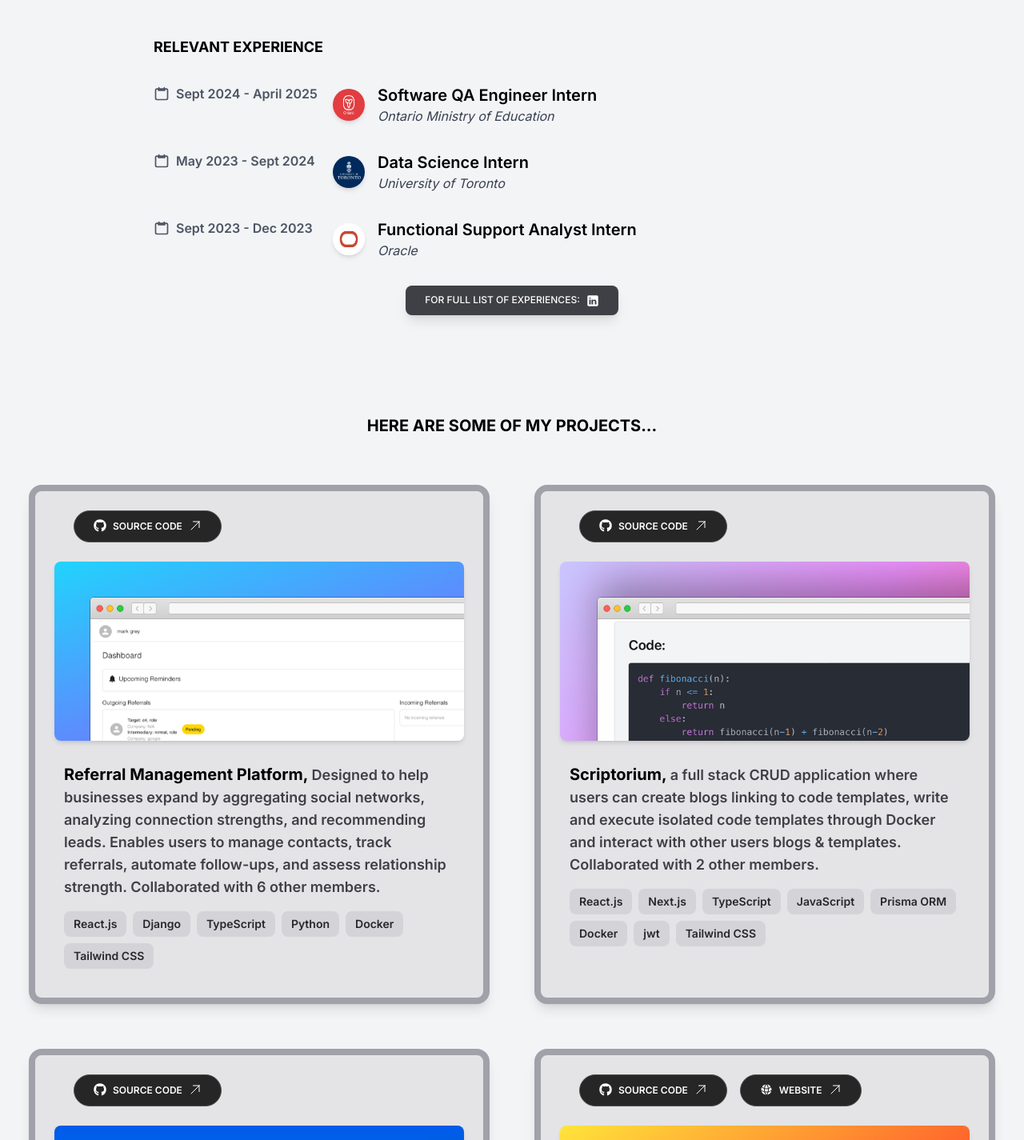
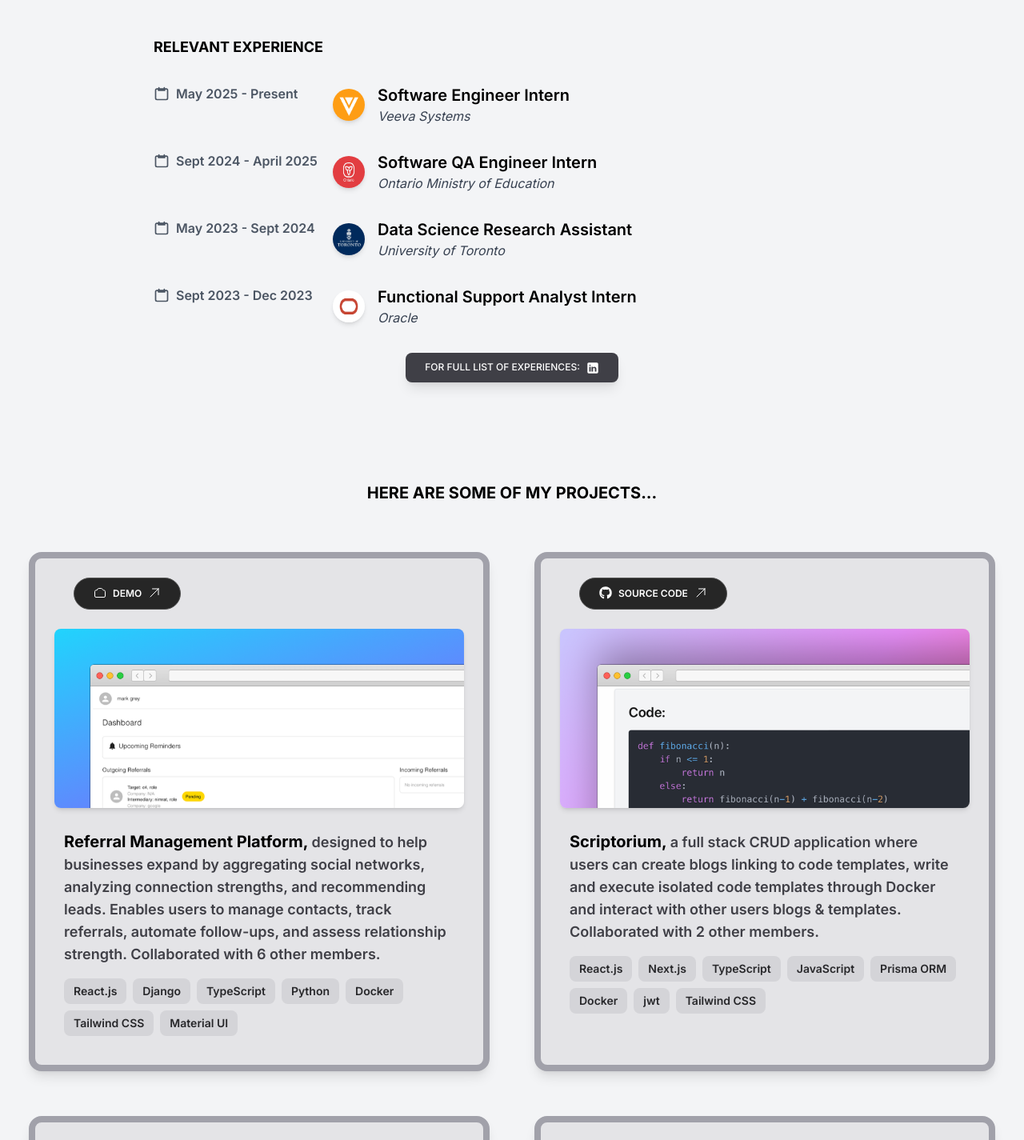
Before and after one commit to NimratGrewal/my-portfolio, a Next.js app: page / in a window 1280 px wide. Shown: the part 900-2325 px from the top of the page at 80% size. Built offline with nearby package versions, Linux system fonts and the light colour scheme.

Commit message:
updating main page with links

```diff
--- a/components/cards/project_card.tsx
+++ b/components/cards/project_card.tsx
@@ -21,10 +21,13 @@
     tags: String[];
     is_deployed: boolean;
     project_link:string;
-    website_link:string
+    website_link:string;
+    demo_link: string;
+    has_demo: boolean;
+    has_source_code_link: boolean;
 }
 
-const ProjectCard: React.FC<ProjectInputProps> = ({desc, website_link, project_link, is_deployed, title, cardDetails, className, onClick, image, tags}) => {
+const ProjectCard: React.FC<ProjectInputProps> = ({desc, website_link, has_source_code_link, project_link, is_deployed, title, has_demo, cardDetails, className, onClick, image, tags, demo_link}) => {
     const handleChange = (event: ChangeEvent<HTMLInputElement>) => {
         onClick(event.target.value);
     };
@@ -40,7 +43,7 @@
       >
 
             <div className="flex flex-row justify-start gap-4 items-center mb-6 ml-6">
-            <a
+            {has_source_code_link &&<a
             href={project_link} // Replace with your LinkedIn URL
             target="_blank"
             rel="noopener noreferrer"
@@ -59,7 +62,7 @@
                         <path stroke-linecap="round" stroke-linejoin="round" d="m4.5 19.5 15-15m0 0H8.25m11.25 0v11.25"></path>
                         </svg>
                     </span>
-                    </a>
+                    </a>}
 
                     {is_deployed && <a
             href={website_link} // Replace with your LinkedIn URL
@@ -71,6 +74,24 @@
                         <svg xmlns="http://www.w3.org/2000/svg" viewBox="0 0 24 24" fill="currentColor " className="size-6 inline-flex dark:text-gray-800 text-white">
                         <path d="M21.721 12.752a9.711 9.711 0 0 0-.945-5.003 12.754 12.754 0 0 1-4.339 2.708 18.991 18.991 0 0 1-.214 4.772 17.165 17.165 0 0 0 5.498-2.477ZM14.634 15.55a17.324 17.324 0 0 0 .332-4.647c-.952.227-1.945.347-2.966.347-1.021 0-2.014-.12-2.966-.347a17.515 17.515 0 0 0 .332 4.647 17.385 17.385 0 0 0 5.268 0ZM9.772 17.119a18.963 18.963 0 0 0 4.456 0A17.182 17.182 0 0 1 12 21.724a17.18 17.18 0 0 1-2.228-4.605ZM7.777 15.23a18.87 18.87 0 0 1-.214-4.774 12.753 12.753 0 0 1-4.34-2.708 9.711 9.711 0 0 0-.944 5.004 17.165 17.165 0 0 0 5.498 2.477ZM21.356 14.752a9.765 9.765 0 0 1-7.478 6.817 18.64 18.64 0 0 0 1.988-4.718 18.627 18.627 0 0 0 5.49-2.098ZM2.644 14.752c1.682.971 3.53 1.688 5.49 2.099a18.64 18.64 0 0 0 1.988 4.718 9.765 9.765 0 0 1-7.478-6.816ZM13.878 2.43a9.755 9.755 0 0 1 6.116 3.986 11.267 11.267 0 0 1-3.746 2.504 18.63 18.63 0 0 0-2.37-6.49ZM12 2.276a17.152 17.152 0 0 1 2.805 7.121c-.897.23-1.837.353-2.805.353-.968 0-1.908-.122-2.805-.353A17.151 17.151 0 0 1 12 2.276ZM10.122 2.43a18.629 18.629 0 0 0-2.37 6.49 11.266 11.266 0 0 1-3.746-2.504 9.754 9.754 0 0 1 6.116-3.985Z" />
                         </svg> Website
+
+                        <svg data-slot="icon" fill="none" stroke-width="1.5" stroke="currentColor" viewBox="0 0 24 24" xmlns="http://www.w3.org/2000/svg" aria-hidden="true">
+                        <path stroke-linecap="round" stroke-linejoin="round" d="m4.5 19.5 15-15m0 0H8.25m11.25 0v11.25"></path>
+                        </svg>
+                    </span>
+                    </a>}
+
+                    {has_demo && <a
+            href={demo_link} // Replace with your LinkedIn URL
+            target="_blank"
+            rel="noopener noreferrer"
+                    className="inline-flex rounded-full dark:text-neutral-800 text-white border dark:border-gray-300 border-neutral-600 hover:bg-neutral-900 dark:bg-gray-100 bg-neutral-800 dark:hover:bg-gray-200 px-6 py-2.5 text-xs font-semibold uppercase leading-normal text-white transition duration-150  ease-in-out">
+                    <span className="flex gap-2 [&>svg]:h-4 [&>svg]:w-4">
+
+                    <svg xmlns="http://www.w3.org/2000/svg" fill="none" viewBox="0 0 24 24" stroke-width="1.5" stroke="currentColor" className="size-6 inline-flex dark:text-gray-800 text-white">
+                        <path stroke-linecap="round" stroke-linejoin="round" d="M6.827 6.175A2.31 2.31 0 0 1 5.186 7.23c-.38.054-.757.112-1.134.175C2.999 7.58 2.25 8.507 2.25 9.574V18a2.25 2.25 0 0 0 2.25 2.25h15A2.25 2.25 0 0 0 21.75 18V9.574c0-1.067-.75-1.994-1.802-2.169a47.865 47.865 0 0 0-1.134-.175 2.31 2.31 0 0 1-1.64-1.055l-.822-1.316a2.192 2.192 0 0 0-1.736-1.039 48.774 48.774 0 0 0-5.232 0 2.192 2.192 0 0 0-1.736 1.039l-.821 1.316Z" />
+                        </svg>
+                        Demo
 
                         <svg data-slot="icon" fill="none" stroke-width="1.5" stroke="currentColor" viewBox="0 0 24 24" xmlns="http://www.w3.org/2000/svg" aria-hidden="true">
                         <path stroke-linecap="round" stroke-linejoin="round" d="m4.5 19.5 15-15m0 0H8.25m11.25 0v11.25"></path>
--- a/pages/index.tsx
+++ b/pages/index.tsx
@@ -80,7 +80,7 @@
                     </a>
 
                     <a
-                      href="accessConnect.png" // Replace with your LinkedIn URL
+                      href="Nimrat_Grewal_Resume_April2025.pdf" // Replace with your LinkedIn URL
                       download
                       className="mb-2 mt-4 inline-flex text-gray-600 dark:text-white items-center border border-gray-300 dark:border-neutral-600 dark:hover:bg-neutral-900 bg-gray-100 dark:bg-neutral-800 hover:bg-gray-200 rounded-lg  px-6 py-2.5 text-xs font-semibold uppercase  transition duration-150 ease-in-out"
                     >
@@ -243,6 +243,32 @@
                     <svg xmlns="http://www.w3.org/2000/svg" className="h-5 w-5 mr-2 text-gray-600 dark:text-gray-400" fill="none" viewBox="0 0 24 24" stroke="currentColor">
                       <path stroke-linecap="round" stroke-linejoin="round" stroke-width="2" d="M8 7V3m8 4V3m-9 4h10M5 21h14a2 2 0 002-2V7a2 2 0 00-2-2H5a2 2 0 00-2 2v12a2 2 0 002 2z" />
                     </svg>
+                    May 2025 - Present
+                  </span>
+                </div>
+                {/* details */}
+                <div className="lg:w-3/4 mt-3 lg:mt-0">
+                  <div className="flex items-center space-x-4">
+                    <img src="veeva.png" alt="Veeva Systems Logo" className="w-10 h-10 rounded-full shadow-md"/>
+                    <div>
+                      <h2 className="text-black dark:text-white font-semibold text-xl">
+                        Software Engineer Intern
+                      </h2>
+                      <h3 className="text-gray-700 dark:text-gray-400 italic">
+                        Veeva Systems
+                      </h3>
+                    </div>
+                  </div>
+                </div>
+              </div>
+
+
+              <div className="flex flex-col lg:flex-row items-center lg:items-start">
+                <div className="lg:w-1/4 text-gray-600 dark:text-gray-400 font-semibold">
+                  <span className="flex items-center">
+                    <svg xmlns="http://www.w3.org/2000/svg" className="h-5 w-5 mr-2 text-gray-600 dark:text-gray-400" fill="none" viewBox="0 0 24 24" stroke="currentColor">
+                      <path stroke-linecap="round" stroke-linejoin="round" stroke-width="2" d="M8 7V3m8 4V3m-9 4h10M5 21h14a2 2 0 002-2V7a2 2 0 00-2-2H5a2 2 0 00-2 2v12a2 2 0 002 2z" />
+                    </svg>
                     Sept 2024 - April 2025
                   </span>
                 </div>
@@ -277,10 +303,10 @@
                 {/* details */}
                 <div className="lg:w-3/4 mt-3 lg:mt-0">
                   <div className="flex items-center space-x-4">
-                    <img src="toronto.jpg" alt="Ontario Ministry of Education Logo" className="w-10 h-10 rounded-full shadow-md"/>
+                    <img src="toronto.jpg" alt="Unversity of Toronto Logo" className="w-10 h-10 rounded-full shadow-md"/>
                     <div>
                       <h2 className="text-black dark:text-white font-semibold text-xl">
-                      Data Science Intern
+                      Data Science Research Assistant
                       </h2>
                       <h3 className="text-gray-700 dark:text-gray-400 italic">
                         University of Toronto
@@ -359,12 +385,15 @@
           <ProjectCard
               onClick={handleClick}
               title="Referral Management Platform"
-              desc="Designed to help businesses expand by aggregating social networks, analyzing connection strengths, and recommending leads. Enables users to manage contacts, track referrals, automate follow-ups, and assess relationship strength. Collaborated with 6 other members."
-              tags={["React.js", "Django", "TypeScript", "Python", "Docker", "Tailwind CSS"]}
+              desc="designed to help businesses expand by aggregating social networks, analyzing connection strengths, and recommending leads. Enables users to manage contacts, track referrals, automate follow-ups, and assess relationship strength. Collaborated with 6 other members."
+              tags={["React.js", "Django", "TypeScript", "Python", "Docker", "Tailwind CSS", "Material UI"]}
               image="/referral.png"
               is_deployed={false}
               website_link=""
               project_link=""
+              demo_link="https://drive.google.com/drive/folders/1vPP-dmmc6Qv-UlVzycat9WTXPBsCI8xm?usp=share_link"
+              has_demo={true}
+              has_source_code_link={false}
             />
           <ProjectCard
               onClick={handleClick}
@@ -374,7 +403,10 @@
               image="script-4.png"
               is_deployed={false}
               website_link=""
-              project_link=""
+              project_link="https://github.com/NimratGrewal/Scriptorium"
+              demo_link=""
+              has_demo={false}
+              has_source_code_link={true}
           />
 
           <ProjectCard
@@ -384,8 +416,11 @@
                   tags={['Python', 'Open AI', 'LlamaIndex', 'RAG', 'Streamlit', 'Beautiful Soup']}// Tags array
                   image="access-1.png"
                   is_deployed={false}
-                  project_link=""
+                  project_link="https://github.com/NimratGrewal/AccessConnect"
                   website_link=""
+                  demo_link="https://drive.google.com/drive/folders/1r4TSR7vFAEoyeY9ZiuFJrGsGbqAr9d6G?usp=share_link"
+                  has_demo={true}
+                  has_source_code_link={true}
               />
             <ProjectCard
                     onClick={handleClick}
@@ -393,9 +428,12 @@
                     desc="my personal website which you are currenty on! :p"
                     tags={['React.js', 'Next.js', 'TypeScript', 'Tailwind CSS', 'Vercel']} // Tags array
                     image="port-1.png"
-                    is_deployed={true}
-                    project_link=""
+                    is_deployed={false}
+                    project_link="https://github.com/NimratGrewal/my-portfolio"
                     website_link=""
+                    demo_link=""
+                    has_demo={false}
+                  has_source_code_link={true}
                 />
 
         <ProjectCard
@@ -407,6 +445,9 @@
                     is_deployed={false}
                     project_link="https://github.com/NimratGrewal/207-project"
                     website_link=""
+                    demo_link=""
+                    has_demo={false}
+                  has_source_code_link={true}
                 />
 
           <ProjectCard
@@ -416,8 +457,11 @@
                     tags={["MIPS Assembly language"]} // Tags array
                     image="tet-2.png"
                     is_deployed={false}
-                    project_link=""
+                    project_link="https://github.com/NimratGrewal/Tetris"
                     website_link=""
+                    demo_link=""
+                    has_demo={false}
+                  has_source_code_link={true}
                 />
             <ProjectCard
                     onClick={handleClick}
@@ -428,6 +472,9 @@
                     is_deployed={true}
                     project_link="https://github.com/NimratGrewal/currency_converter"
                     website_link="https://nimratgrewal.github.io/currency_converter/"
+                    demo_link=""
+                    has_demo={false}
+                  has_source_code_link={true}
                 />
 
           </div>
```
